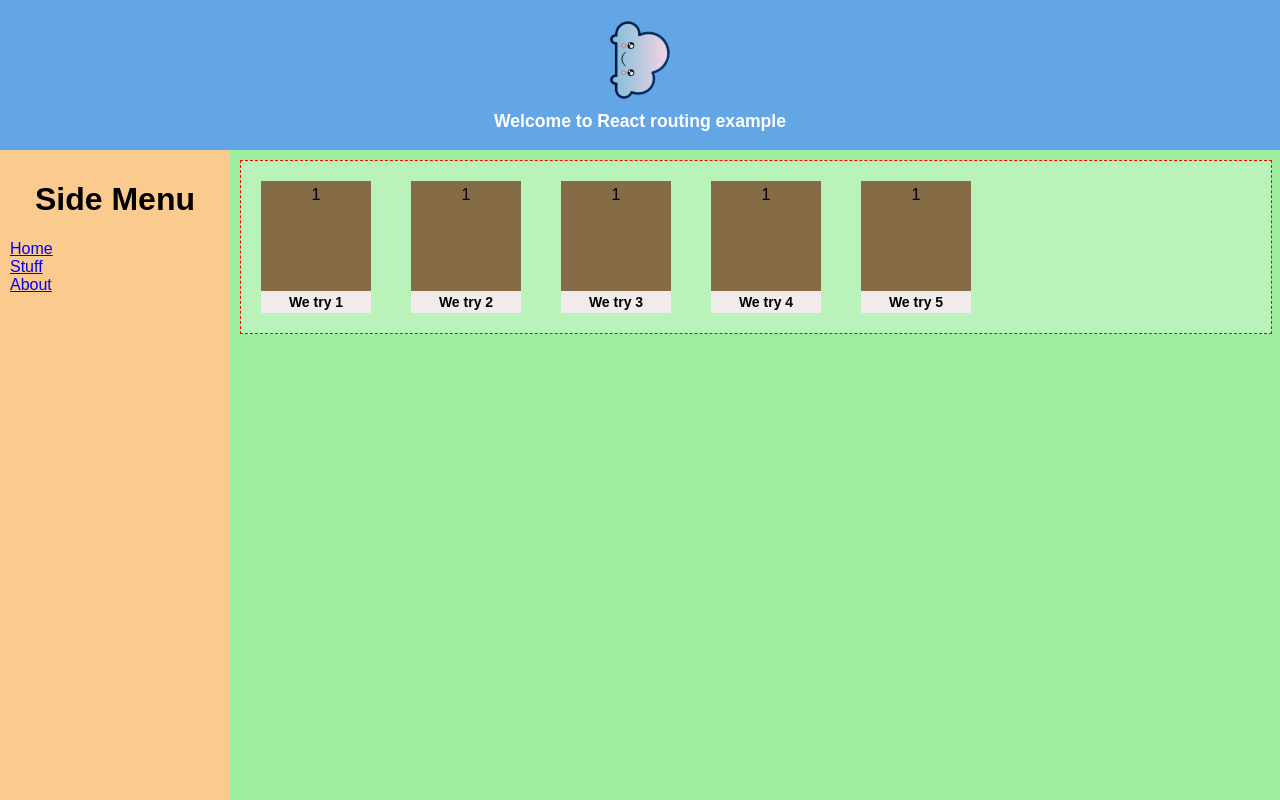
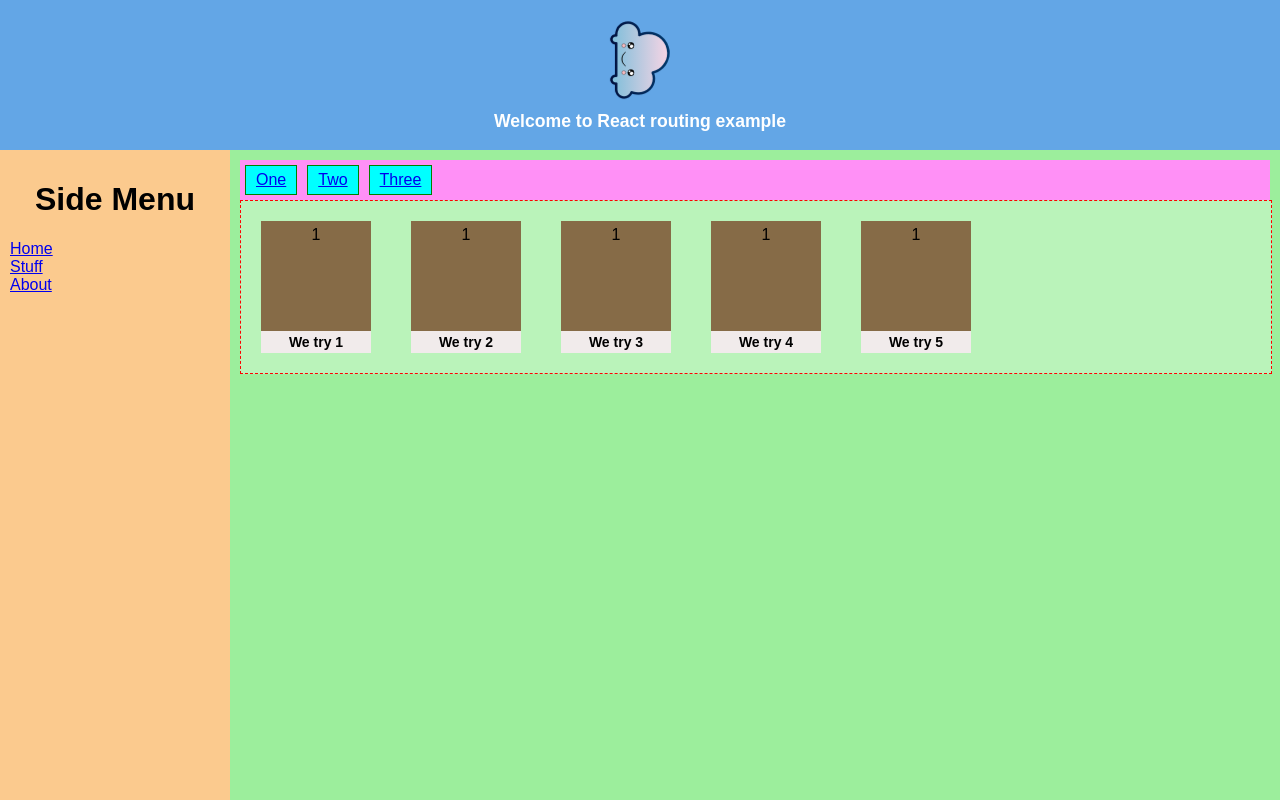
Before and after one commit to ajsoriar/react-routing-example, a React (Create React App) app: page /shoelaces in a window 1280 px wide. Shown: the top 800 px of the page. Built offline with nearby package versions, Linux system fonts and the light colour scheme.

Commit message:
Top menu

```diff
--- a/src/App.js
+++ b/src/App.js
@@ -7,6 +7,7 @@ import SideMenu from './components/SideMenu/SideMenu.js';
 import MainContainer from './components/MainContainer/MainContainer.js';
 import SquareItem from './components/items/SquareItem/SquareItem.js';
 import RowItem from './components/items/RowItem/RowItem.js';
+import HorizontalMenu from './components/HorizontalMenu/HorizontalMenu.js';
 
 class App extends Component {
   render() {
@@ -20,6 +21,8 @@ class App extends Component {
         {/* <SquareItem itemText="We try" size="300" /> */}
 
         <MainContainer content={
+            <span>
+              <HorizontalMenu/>
               <RowItem content={
                   <span>
                       <SquareItem itemText="We try 1" size="100" />
@@ -29,8 +32,8 @@ class App extends Component {
                       <SquareItem itemText="We try 5" size="100" />
                   </span>
               } />
+            </span>
         } />
-
       </div>
     );
   }
--- a/src/components/HorizontalMenu/HorizontalMenu.css
+++ b/src/components/HorizontalMenu/HorizontalMenu.css
@@ -1,13 +1,32 @@
 .Horizontal-menu {
-    width: 210px;
-    background-color: #fbca8e;
-    padding: 10px;
-    height: 100%;
+    background-color: #ff90f6;
+    padding: 0;
+    width: 100%;
+    color: white;
+    height: 40px;
+    position: relative;
+    margin-bottom: 0;
+    display: block;
 }
 
 .Horizontal-menu ul{
     list-style: none;
-    text-align: left;
     padding: 0;
     margin: 0;
 }
+
+.Horizontal-menu ul li{
+    list-style: none;
+    text-align: center;
+    padding: 5px 10px;
+    display: inline-block;
+    float: left;
+    margin: 5px;
+    border: 1px solid green;
+    background-color: cyan;
+}
+
+.Horizontal-menu ul li:hover{
+    border: 1px solid rgb(255, 0, 0);
+    background-color: rgb(255, 234, 0);
+}
```
Lines whose indentation alone changed are shown as unchanged.
